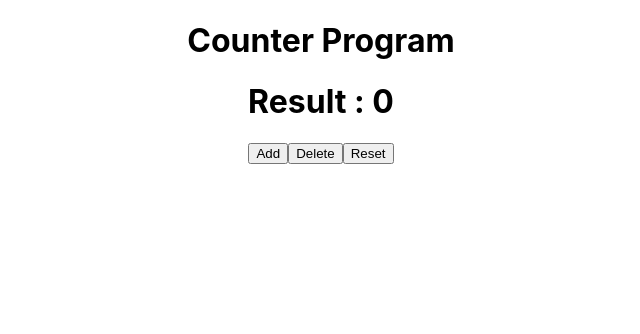
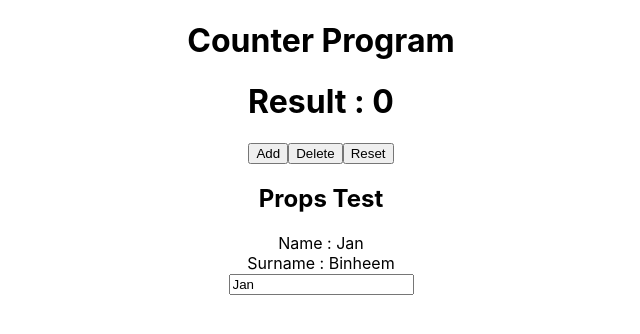
Before and after one commit to jantapabh/MidtermClient, a React (Create React App) app in the folder myapp/: page / in a window 1280 px wide. Shown: the top 334 px of the page, without its empty margins (319-959 px from the left). Built offline with nearby package versions, Linux system fonts and the light colour scheme.

Commit message:
test commit

```diff
--- a/myapp/src/App.js
+++ b/myapp/src/App.js
@@ -1,6 +1,7 @@
 import React, { useState } from 'react';
 import './App.css';
 import PropsTest from './prprsTest';
+import StateTest from './stateTest';
 
 
 
@@ -14,6 +15,9 @@ const App = () => {
     <div className="App">
       <h1> Counter Program </h1>
       <PropsTest />
+
+      <h2>Props Test</h2>
+      <StateTest />
     </div>
 
   );
--- a/myapp/src/stateTest.js
+++ b/myapp/src/stateTest.js
@@ -3,15 +3,14 @@ import App from './App';
 
 
 // Props
-const ShowName = (props) => {
+const ShowName = (props) => (
 
     <div>
-
         Name : {props.name} <br />
         Surname : {props.surname}
    </div>
 
-}
+)
 
 
 const StateTest = () => {
@@ -24,6 +23,11 @@ const StateTest = () => {
         <div>
 
             <ShowName name={name} surname={surname} />
+            <input type="text"
+            value={name}
+            onChange={(e) => setName(e.target.value)}
+            placeholder="name"
+            />
 
         </div>
     );
```
